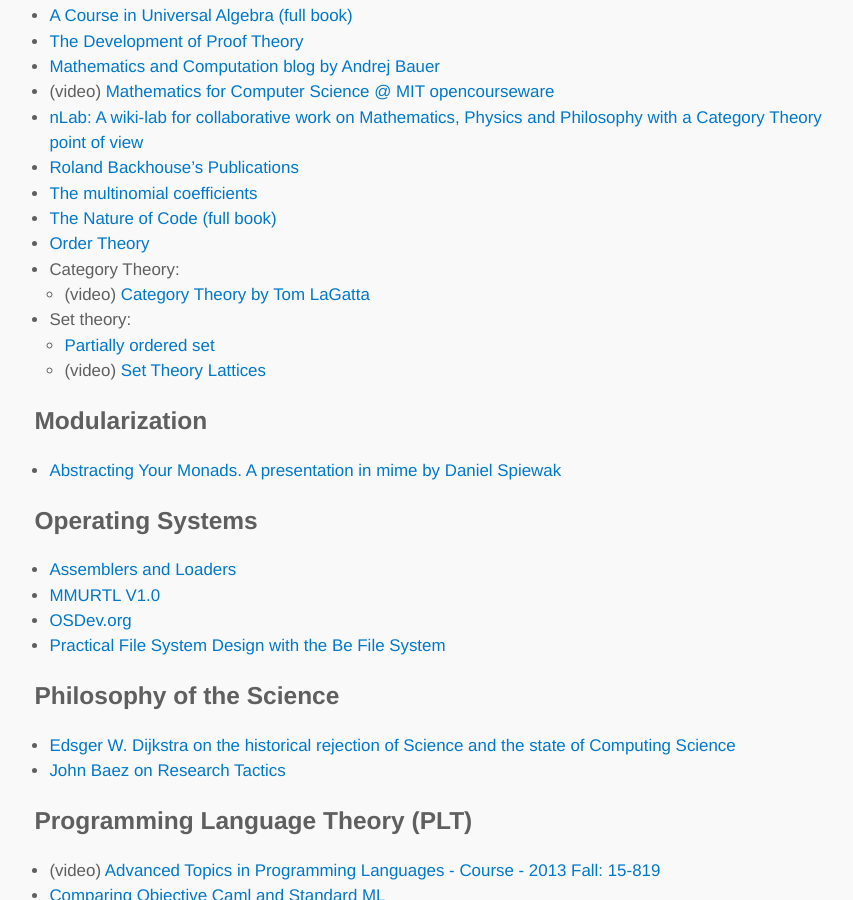
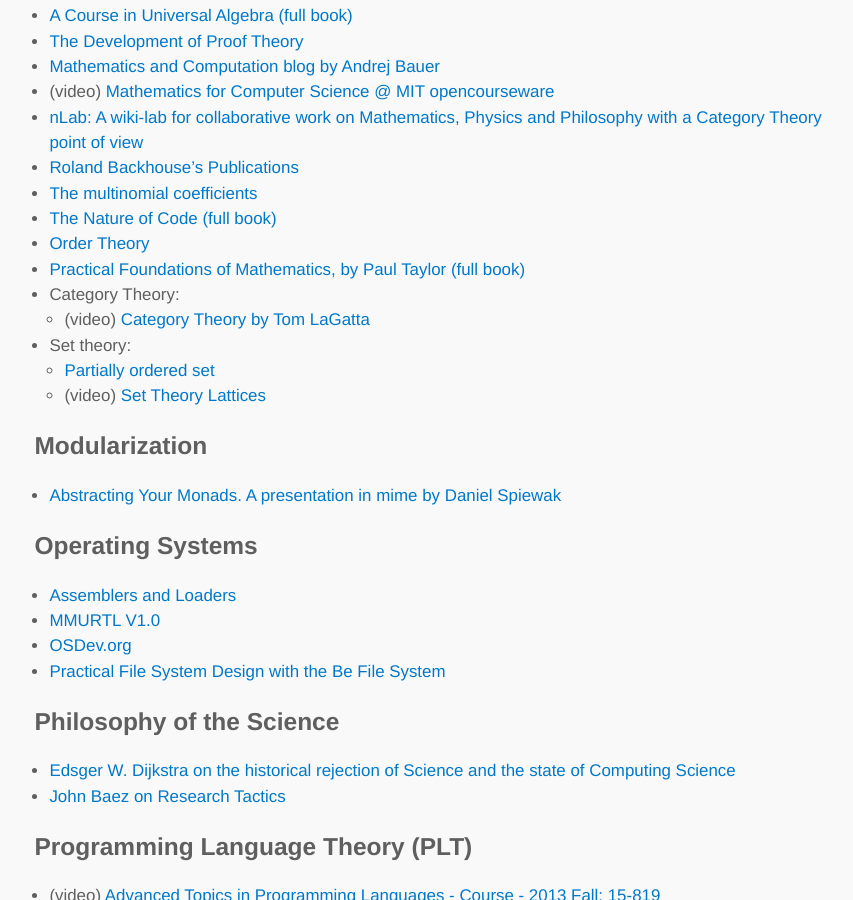
Before and after one commit to lambdatoast/lambdatoast.github.com, a Jekyll site: the page built from cs-resources/index.md, in a window 1280 px wide and 900 px high, scrolled down 5440 px. Shown: the whole window, without its empty margins (200-1053 px from the left). Built offline with Jekyll 4.4.1, drawn with Linux system fonts in a browser that asks for light colours.

Commit message:
Add link to Practical Foundations of Mathematics.

```diff
--- a/cs-resources/index.md
+++ b/cs-resources/index.md
@@ -199,6 +199,7 @@
   - [The multinomial coefficients](http://probabilityandstats.wordpress.com/2011/05/19/the-multinomial-coefficients/)
   - [The Nature of Code (full book)](http://natureofcode.com/)
   - [Order Theory](http://en.wikipedia.org/wiki/Order_theory)
+  - [Practical Foundations of Mathematics, by Paul Taylor (full book)](http://www.paultaylor.eu/~pt/prafm/index.html)
   - Category Theory:
     + (video) [Category Theory by Tom LaGatta](https://www.youtube.com/watch?v=o6L6XeNdd_k)
   - Set theory:
```
